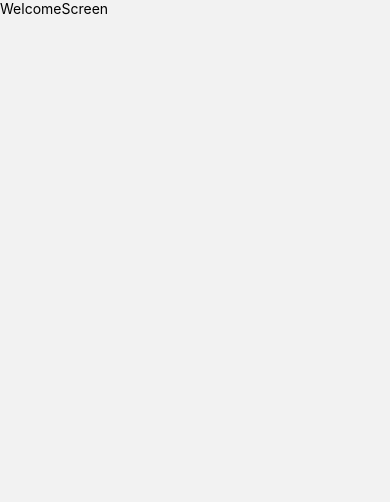
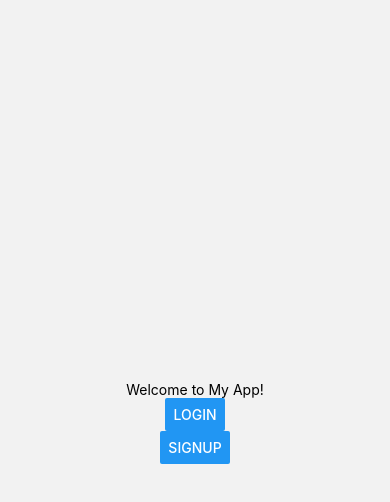
Before and after one commit to Valentino-Junior/Management-app, a React Native app: screen /Welcome in a window 390 px wide. Shown: the top 502 px of the page. Built offline with nearby package versions, Linux system fonts and the light colour scheme.

Commit message:
Added welcome login and signup in the welcome screen

```diff
--- a/Screens/WelcomeScreen.js
+++ b/Screens/WelcomeScreen.js
@@ -1,12 +1,28 @@
-import { StyleSheet, Text, View } from 'react-native'
-import React from 'react'
+import React from 'react';
+import { StyleSheet, Text, View, Button } from 'react-native';
 
-export default function WelcomeScreen() {
+const WelcomeScreen = ({ navigation }) => {
   return (
-    <View>
-      <Text>WelcomeScreen</Text>
+    <View style={styles.container}>
+      <Text>Welcome to My App!</Text>
+      <Button
+        title="Login"
+        onPress={() => navigation.navigate('Login')}
+      />
+      <Button
+        title="Signup"
+        onPress={() => navigation.navigate('Signup')}
+      />
     </View>
-  )
-}
+  );
+};
 
-const styles = StyleSheet.create({})
+const styles = StyleSheet.create({
+  container: {
+    flex: 1,
+    alignItems: 'center',
+    justifyContent: 'center',
+  },
+});
+
+export default WelcomeScreen;
```
